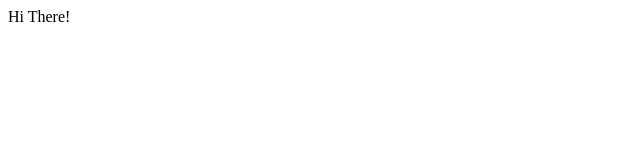
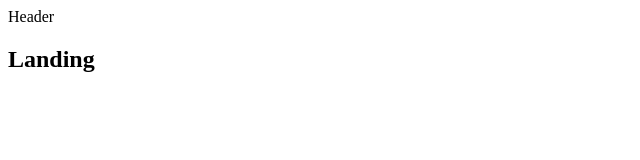
Before and after one commit to evamaina/StackOverFlow-Node, a React (Create React App) app in the folder client/: page / in a window 1280 px wide. Shown: the top 160 px of the page, without its empty margins (0-640 px from the left). Built offline with nearby package versions, Linux system fonts and the light colour scheme.

Commit message:
[Feature #174590679] configuring routes

```diff
--- a/client/src/components/App.js
+++ b/client/src/components/App.js
@@ -1,7 +1,24 @@
 import React from "react";
+import { BrowserRouter, Route } from "react-router-dom";
+
+import Header from "./Header";
+const DashBoard = () => <h2>DashBoard</h2>;
+const PostQuestion = () => <h2>Post Question</h2>;
+const Landing = () => <h2>Landing</h2>;
 
 const App = () => {
-    return <div>Hi There!</div>;
+    return (
+        <div>
+            <BrowserRouter>
+                <div>
+                    <Header />
+                    <Route exact path="/" component={Landing} />
+                    <Route exact path="/questions" component={DashBoard} />
+                    <Route path="/questions/post" component={PostQuestion} />
+                </div>
+            </BrowserRouter>
+        </div>
+    );
 };
 
 export default App;
--- /dev/null
+++ b/client/src/components/Header.js
@@ -0,0 +1,8 @@
+import React, { Component } from "react";
+
+class Header extends Component {
+    render() {
+        return <div>Header</div>;
+    }
+}
+export default Header;
--- a/client/src/index.js
+++ b/client/src/index.js
@@ -6,7 +6,7 @@ import { createStore, applyMiddleware } from "redux";
 import App from "./components/App";
 import reducers from "./reducers";
 
-const store = createStore(() => [], {}, applyMiddleware());
+const store = createStore(reducers, {}, applyMiddleware());
 
 ReactDom.render(
     <Provider store={store}>
```
